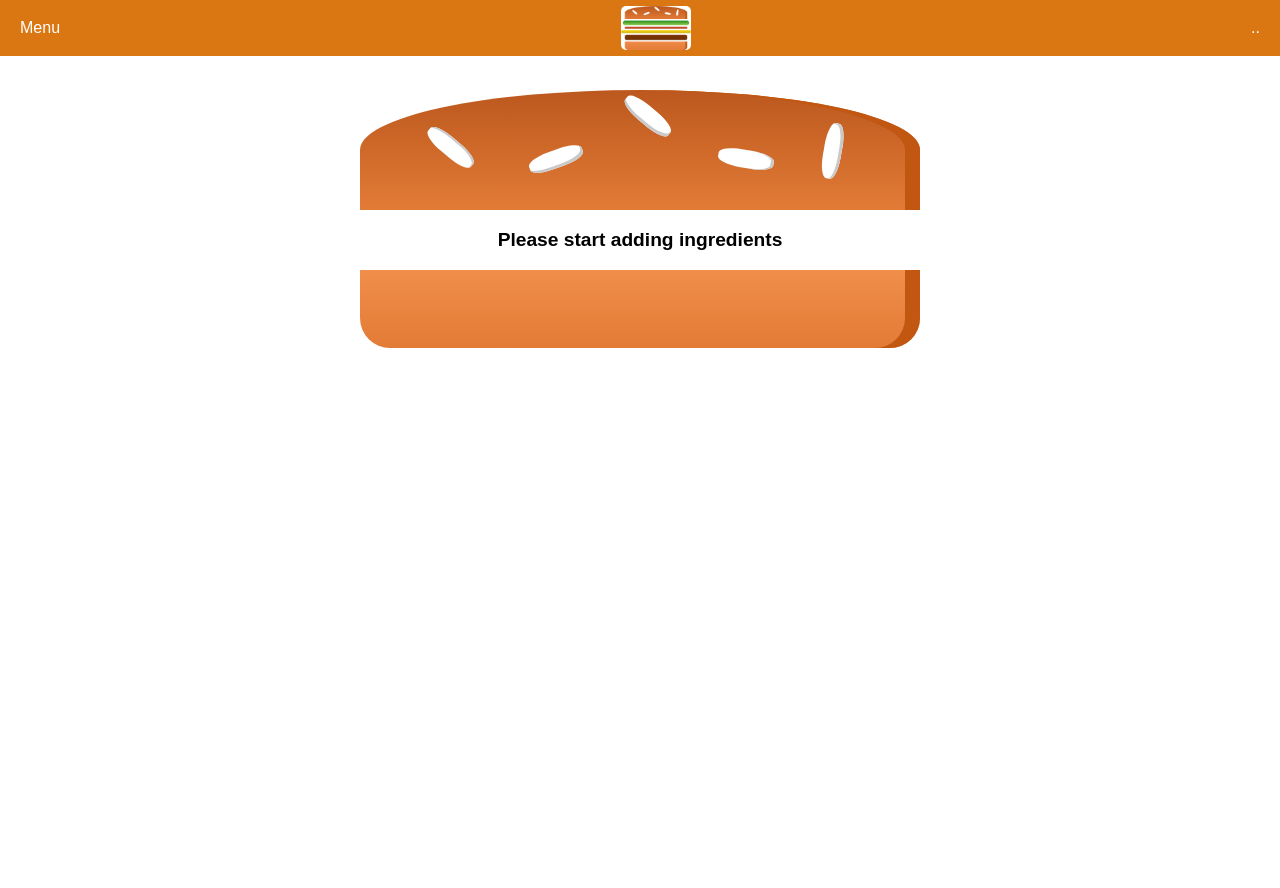
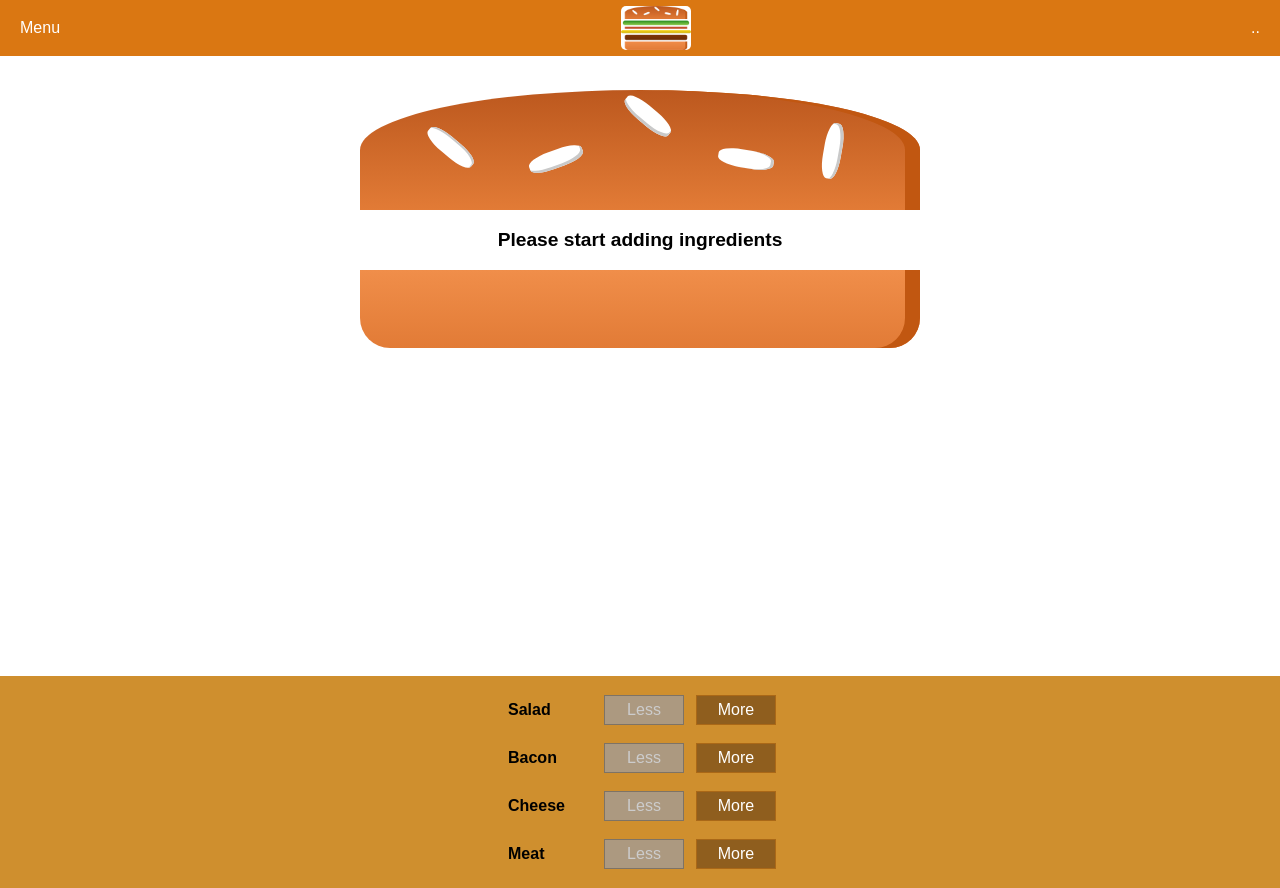
Before and after one commit to sujithsavithryma/burger-builder-react-class-based, a React (Create React App) app: page / in a window 1280 px wide. Before the commit the page ends 800 px from the top, so only its background shows below. Built offline with nearby package versions, Linux system fonts and the light colour scheme; a web font is replaced by a local one.

Commit message:
Build Controls added

```diff
--- /dev/null
+++ b/src/components/Burger/BuildControls/BuildControl/BuildControl.js
@@ -0,0 +1,23 @@
+import React from 'react';
+import classes from './BuildControl.module.css';
+
+const buildControl = (props) => {
+    return (
+        <div className={classes.BuildControl}>
+            <div className={classes.Label}>{props.label}</div>
+            <button
+                className={classes.Less}
+                disabled={props.disabled}
+                onClick={props.lessClick}>
+                Less
+            </button>
+            <button
+                className={classes.More}
+                onClick={props.moreClick}>
+                More
+            </button>
+        </div>
+    );
+}
+
+export default buildControl;
--- /dev/null
+++ b/src/components/Burger/BuildControls/BuildControl/BuildControl.module.css
@@ -0,0 +1,56 @@
+.BuildControl {
+    display: flex;
+    justify-content: space-between;
+    align-items: center;
+    margin: 5px 0;
+}
+
+.BuildControl button {
+    display: block;
+    font: inherit;
+    padding: 5px;
+    margin: 0 6px;
+    width: 80px;
+    border: 1px solid #AA6817;
+    cursor: pointer;
+    outline: none;
+}
+
+.BuildControl button:disabled {
+    background-color: #AC9980;
+    border: 1px solid #7E7365;
+    color: #ccc;
+    cursor: default;
+}
+
+.BuildControl button:hover:disabled {
+    background-color: #AC9980;
+    color: #ccc;
+    cursor: not-allowed;
+}
+
+.Label {
+    padding: 10px;
+    font-weight: bold;
+    width: 80px;
+}
+
+.BuildControl .Less {
+    background-color: #D39952;
+    color: white;
+}
+
+.BuildControl .More {
+    background-color: #8F5E1E;
+    color: white;
+}
+
+.BuildControl .Less:hover, .BuildControl .Less:active {
+    background-color: #DAA972;
+    color: white;
+}
+
+.BuildControl .More:hover,.BuildControl .More:active {
+    background-color: #99703F;
+    color: white;
+}
--- /dev/null
+++ b/src/components/Burger/BuildControls/BuildControls.js
@@ -0,0 +1,27 @@
+import React from 'react';
+import classes from './BuildControls.module.css';
+import BuildControl from './BuildControl/BuildControl';
+
+const controls = [
+    { label: 'Salad', type: 'salad' },
+    { label: 'Bacon', type: 'bacon' },
+    { label: 'Cheese', type: 'cheese' },
+    { label: 'Meat', type: 'meat' }
+];
+
+const buildControl = (props) => {
+    return (
+        <div className={classes.BuildControls}>
+            {controls.map(ctrl => (
+                <BuildControl
+                    key={ctrl.label}
+                    label={ctrl.label}
+                    disabled={props.disableInfo[ctrl.type]}
+                    moreClick={() => props.ingredientAdded(ctrl.type)}
+                    lessClick={() => props.ingredientRemoved(ctrl.type)} />
+            ))}
+        </div>
+    );
+}
+
+export default buildControl;
--- /dev/null
+++ b/src/components/Burger/BuildControls/BuildControls.module.css
@@ -0,0 +1,10 @@
+.BuildControls {
+    width: 100%;
+    background-color: #CF8F2E;
+    display: flex;
+    flex-flow: column;
+    align-items: center;
+    box-shadow: 0 px 1px #ccc;
+    margin: auto;
+    padding: 10px 0;
+}
--- a/src/components/Burger/Burger.module.css
+++ b/src/components/Burger/Burger.module.css
@@ -11,7 +11,7 @@
 @media (min-width: 500px) and (min-width: 400px) {
     .Burger {
         width: 450px;
-        height: 400px;
+        height: 340px;
     }
 }
 
--- a/src/containers/BurgerBuilder/BurgerBuilder.js
+++ b/src/containers/BurgerBuilder/BurgerBuilder.js
@@ -1,6 +1,14 @@
 import React, { Component } from 'react';
 import Auxillary from '../../hoc/Auxillary/Auxillary';
 import Burger from '../../components/Burger/Burger';
+import BuildControls from '../../components/Burger/BuildControls/BuildControls';
+
+const INGREDIENT_PRICES = {
+    salad: 0.5,
+    cheese: 0.4,
+    meat: 1.3,
+    bacon: 0.6
+};
 
 class BurgerBuilder extends Component {
 
@@ -14,10 +22,52 @@
         totalPrice: 4
     };
 
+    addIngredientHandler = (type) => {
+        const ingredients = {
+            ...this.state.ingredients
+        };
+        ingredients[type] += 1;
+        const newPrice = this.state.totalPrice + INGREDIENT_PRICES[type];
+
+        this.setState({
+            ingredients: ingredients,
+            totalPrice: newPrice
+        });
+
+    }
+
+    removeIngredientHandler = (type) => {
+        if (this.state.ingredients[type] <= 0) {
+            return;
+        }
+
+        const ingredients = {
+            ...this.state.ingredients
+        };
+        ingredients[type] -= 1;
+        const newPrice = this.state.totalPrice - INGREDIENT_PRICES[type];
+        this.setState({
+            ingredients: ingredients,
+            totalPrice: newPrice
+        });
+    }
+
     render() {
+
+        const disableInfo = {
+            ...this.state.ingredients
+        };
+        for (let key in disableInfo) {
+            disableInfo[key] = disableInfo[key] <= 0;
+        }
+
         return (
             <Auxillary>
                 <Burger ingredients={this.state.ingredients} />
+                <BuildControls
+                    disableInfo={disableInfo}
+                    ingredientAdded={this.addIngredientHandler}
+                    ingredientRemoved={this.removeIngredientHandler} />
             </Auxillary>
         );
     }
```
